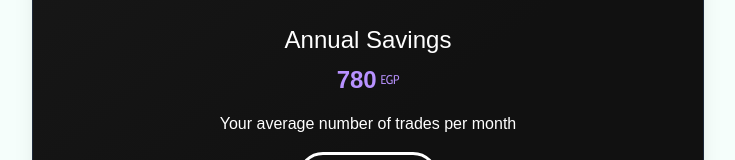
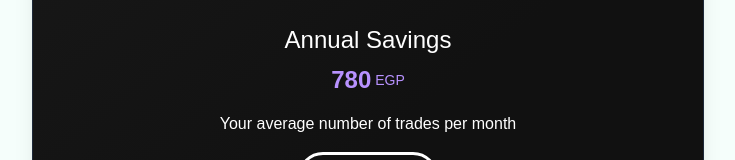
Before and after one commit to hishamjazzar/savings-widget-landing, a Next.js app: page / in a window 1280 px wide. Shown: the part 153-313 px from the top of the page, without its empty margins (272-1007 px from the left). Built offline with nearby package versions, Linux system fonts and the light colour scheme.

Commit message:
final farida adjustments

```diff
--- a/app/components/SavingsCalculator.tsx
+++ b/app/components/SavingsCalculator.tsx
@@ -142,14 +142,20 @@ export default function SavingsWidget({ locale = 'en' }: SavingsWidgetProps) {
             <div className="flex justify-center items-end">
               <div className="flex items-center gap-1">
                 {t.savings.currencyPosition === 'left' && (
-                  <span className="text-sm text-[#B892FF]">{t.savings.currency}</span>
+                  <span className="text-sm text-[#B892FF]"
+                        style={{ fontFamily: locale === 'en' ? 'DM Sans, sans-serif' : 'Kalligraaf Arabic' }}>
+                    {t.savings.currency}
+                  </span>
                 )}
                 <span className={`text-2xl font-bold text-[#B892FF] ${isRTL ? 'text-3xl' : ''}`}
                       style={{ fontFamily: isRTL ? 'Kalligraaf Arabic' : 'DM Sans, sans-serif' }}>
                   {savings.toLocaleString('en-US')}
                 </span>
                 {t.savings.currencyPosition === 'right' && (
-                  <span className="text-sm text-[#B892FF]">{t.savings.currency}</span>
+                  <span className="text-sm text-[#B892FF]"
+                        style={{ fontFamily: locale === 'en' ? 'DM Sans, sans-serif' : 'Kalligraaf Arabic' }}>
+                    {t.savings.currency}
+                  </span>
                 )}
               </div>
             </div>
--- a/app/translations/ar.ts
+++ b/app/translations/ar.ts
@@ -6,8 +6,8 @@ export const ar = {
     valuePerTrade: "متوسط قيمة الأمر الواحد",
     currency: "جنيه",
     currencyPosition: "left",
-    nonSubscriberMessage: "اكتشف كم يمكنك أن توفر مع خطتنا الجديدة",
-    oldSubscriberMessage: "بافتراض أنك كنت تدفع 125 جنيه شهرياً (خطتنا القديمة)",
+    nonSubscriberMessage: "اكتشف ممكن توفر كام مع خطتنا الجديدة",
+    oldSubscriberMessage: "بافتراض أنك كنت بتدفع 125 جنيه شهرياً (خطتنا القديمة)",
     toggleLabels: {
       nonSubscriber: "غير مشترك",
       existingSubscriber: "مشترك حالي"
```
